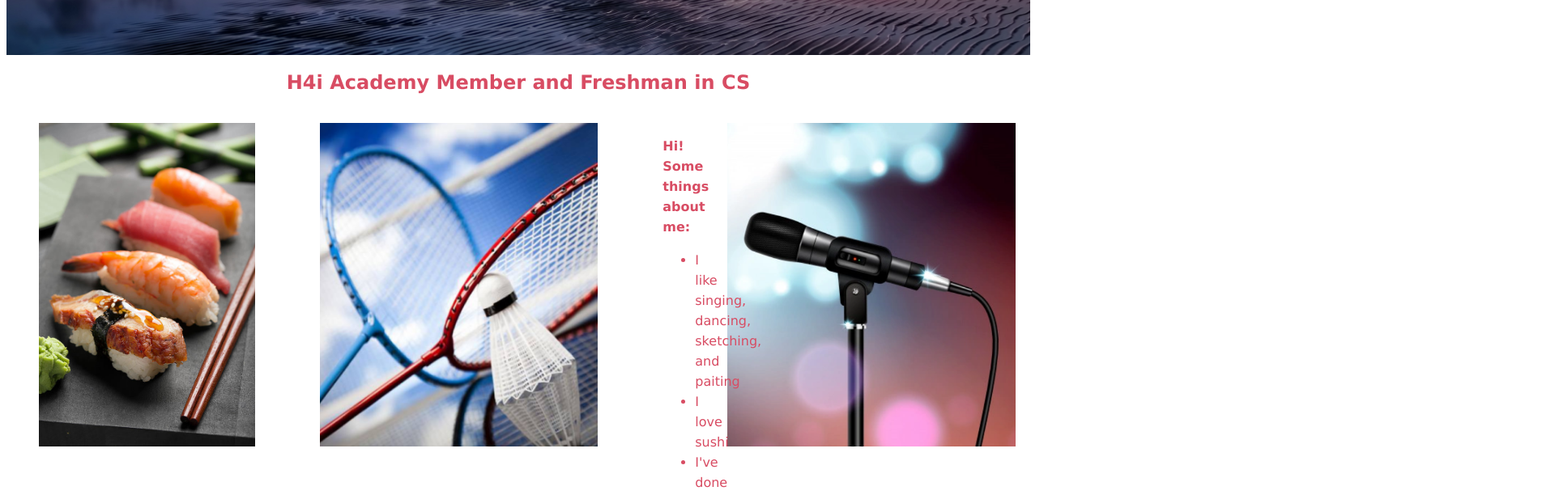
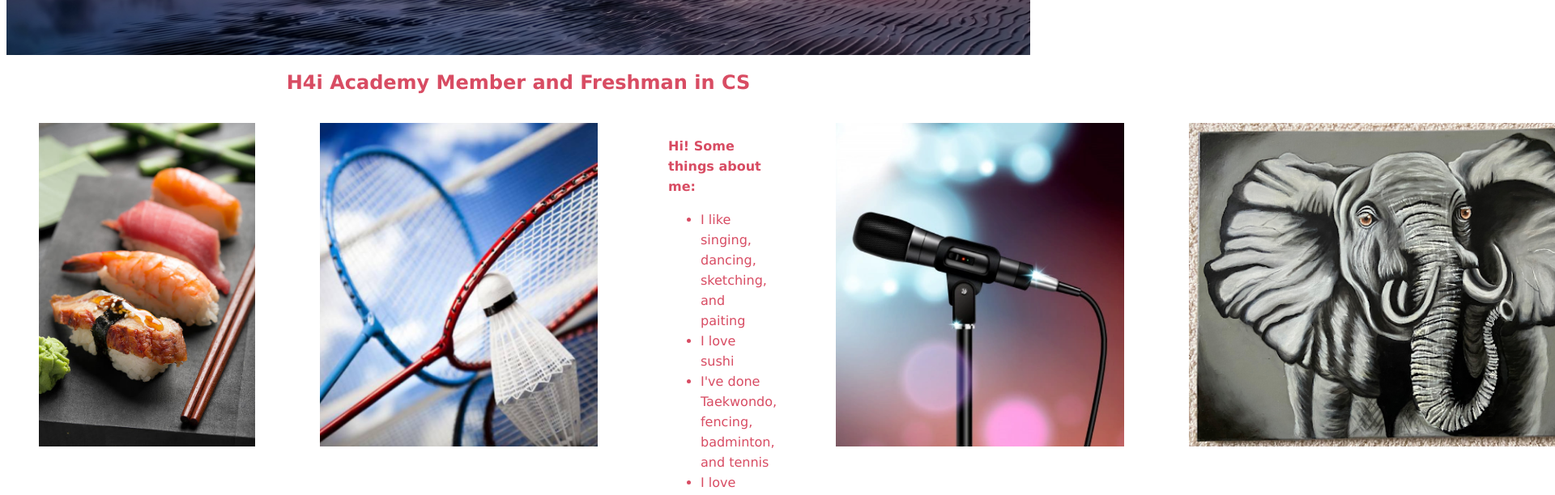
Before and after one commit to hack4impact-uiuc/academy-sandbox-fa21, a React (Create React App) app in the folder client/: page /jessica in a window 1280 px wide. Shown: the part 340-952 px from the top of the page at 81% size, 1920 px wide, since content can reach past the window. Built offline with nearby package versions, Linux system fonts and the light colour scheme; a web font is replaced by a local one.

Commit message:
Start Section

```diff
--- a/client/src/css/Jessica.css
+++ b/client/src/css/Jessica.css
@@ -28,7 +28,10 @@
   line-height: 25px;
 }
 .gallery {
-  display: grid;
+  display: flex;
+  flex-direction: row;
+  justify-content: space-between;
+  flex-wrap: nowrap;
   grid-template-columns: repeat(9, 1fr);
   grid-template-rows: repeat(1, 5vw);
   /* grid-gap: 0px; */
@@ -38,36 +41,12 @@
   height: 100%;
   object-fit: cover;
 }
-.sushi-item {
-  grid-column-start: 1;
-  grid-column-end: 2;
-  grid-row-start: 1;
-  grid-row-end: 2;
+.gallery__item{
+  flex: 1 1 auto;
+  width:auto;
+
 }
-.badminton-item {
-  grid-column-start: 2;
-  grid-column-end: 3;
-  grid-row-start: 1;
-  grid-row-end: 2;
-}
-.mic-item {
-  grid-column-start: 9;
-  grid-column-end: 10;
-  grid-row-start: 1;
-  grid-row-end: 2;
-}
-.border-item {
-  grid-column-start: 3;
-  grid-column-end: 9;
-  grid-row-start: 1;
-  grid-row-end: 1;
-  /* border-style: solid;
-  border-width: 2px;
-  border-color: #287ec7;
-  height: 400px;
-  margin: 0 50 150 50;
-  float: left; */
-}
+
 .main {
   color: rgb(216, 76, 99);
 }
--- a/client/src/pages/Jessica.jsx
+++ b/client/src/pages/Jessica.jsx
@@ -9,16 +9,14 @@ import badminton from '../utils/images/badminton.PNG';
 // import dancing from '../utils/images/dancing.png';
 // import yellowstone from '../utils/images/yellowston.png';
 // import banff from '../utils/images/banff.png';
-// import elephant from '../utils/images/elephant.png';
+import elephant from '../utils/images/elephant.png';
 
 function Jessica() {
   return (
     <div className="main">
       <div className="jessica-header">
         {/* <img src={background} alt="Mount Rainier" width="100%" height="400"></img> */}
-        <div className="fullname">
-          Jessica Singh
-        </div>
+        <div className="fullname">Jessica Singh</div>
       </div>
 
       <div className="introduction">
@@ -31,33 +29,24 @@ function Jessica() {
         <figure className="gallery__item badminton-item">
           <img src={badminton} alt="Badminton" height="400"></img>
         </figure>
-        <figure className="gallery__item mic-item">
-          <img src={mic} alt="Mic" height="400"></img>
-        </figure>
         <figure className="gallery__item border-item">
           <div className="hobbies">
             <p>
               <b> Hi! Some things about me: </b>{' '}
             </p>
             <ul>
-              <li>
-                {' '}
-                I like singing, dancing, sketching, and paiting{' '}
-              </li>
-              <li>
-                {' '}
-                I love sushi{' '}
-              </li>
-              <li>
-                {' '}
-                I've done Taekwondo, fencing, badminton, and tennis{' '}
-              </li>
-              <li>
-                {' '}
-                I love travelling{' '}
-              </li>
+              <li> I like singing, dancing, sketching, and paiting </li>
+              <li> I love sushi </li>
+              <li> I've done Taekwondo, fencing, badminton, and tennis </li>
+              <li> I love travelling </li>
             </ul>
           </div>
+        </figure>
+        <figure className="gallery__item mic-item">
+          <img src={mic} alt="Mic" height="400"></img>
+        </figure>
+        <figure className="gallery__item elephant-item">
+          <img src={elephant} alt="Elephant" height="400"></img>
         </figure>
       </div>
     </div>
```
